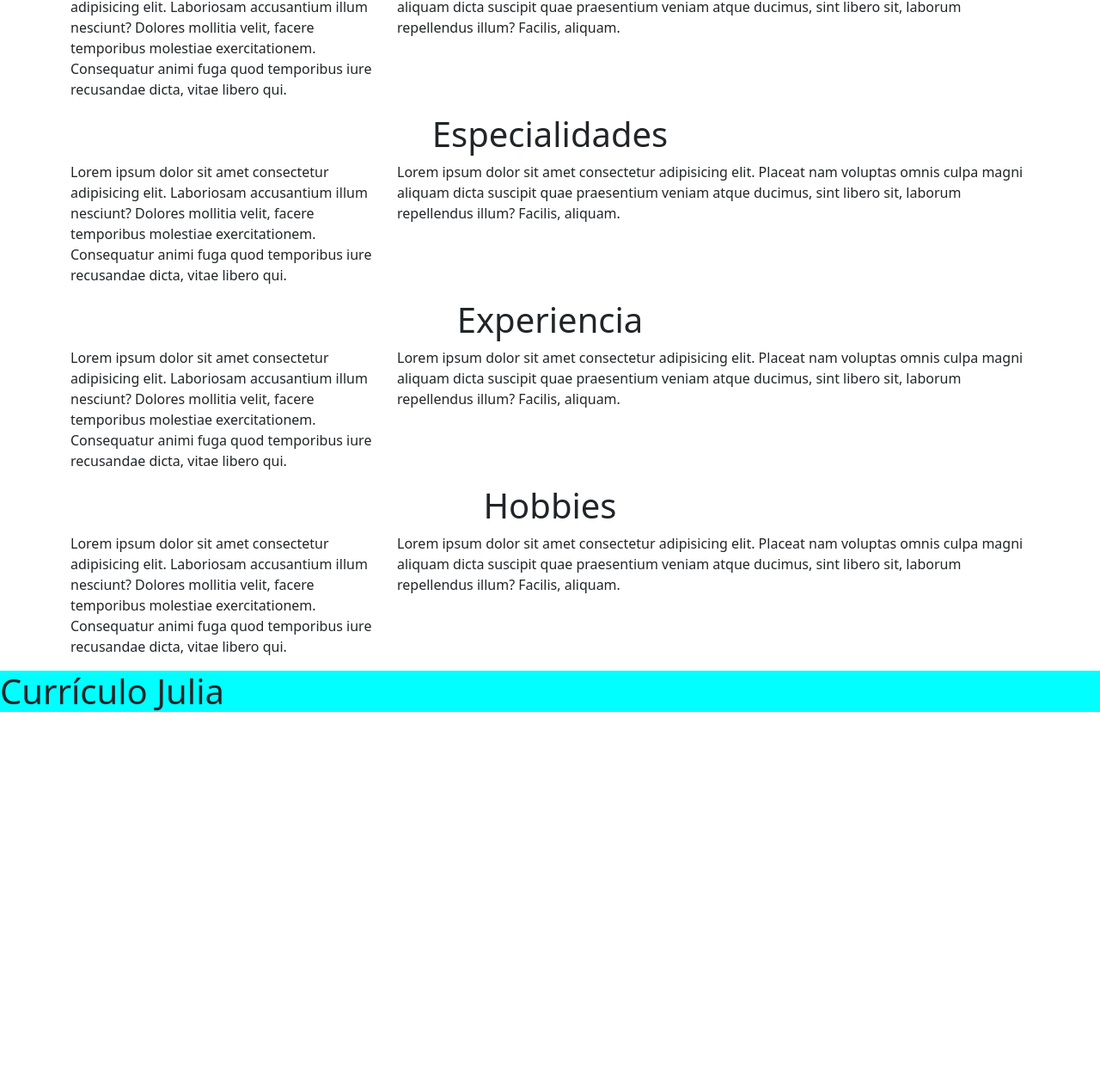
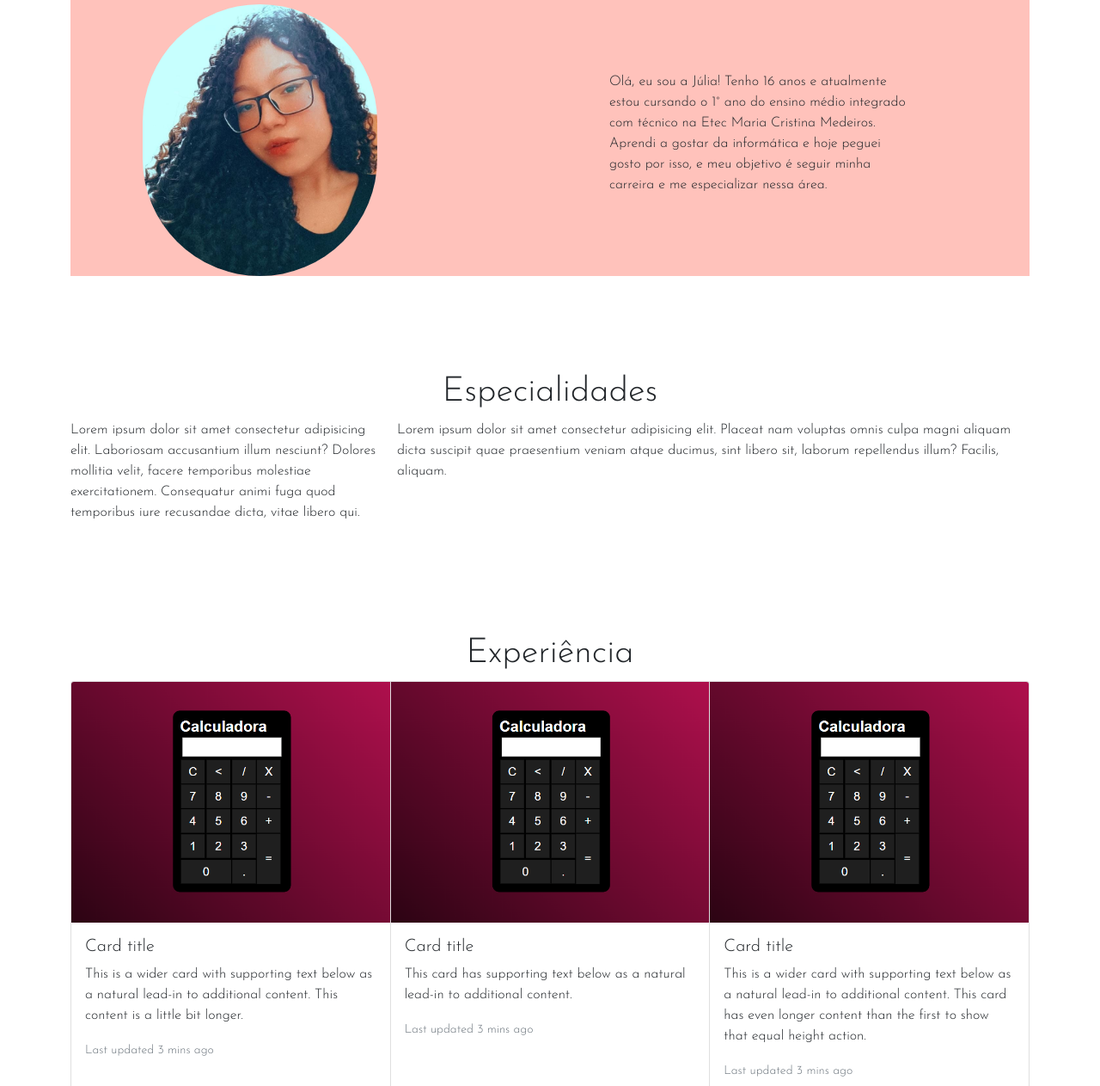
Before and after one commit to gferri-projects/Curriculo-Virtual, a plain HTML site: page index.html in a window 1280 px wide. Shown: the part 718-1981 px from the top of the page at 86% size. Before the commit the page ends 1554 px from the top, so only its background shows below. Drawn offline with nearby package versions, Linux system fonts and the light colour scheme.

Commit message:
Divisão de conteúdo - 30/11

```diff
--- a/css/style.css
+++ b/css/style.css
@@ -1,3 +1,12 @@
+p{
+    font-family: 'Josefin Sans', sans-serif;
+}
+
+h1, h2, h3, h4, h5, h6{
+    font-family: 'Josefin Sans', sans-serif;
+
+}
+
 .fundo_nav{
     background-color: rgb(106, 236, 236);
 }
@@ -14,3 +23,34 @@
 footer{
     background-color: aqua;
 }
+
+/* Configurações sobre */
+#sobre{
+    margin-bottom: 10%;
+
+}
+
+.sobre{
+    background-color: #ffc2bb;
+    width: 100%;
+}
+
+.img-sobre{
+    width: 50%;
+    border-radius: 300px;
+    margin-left: 5%;
+}
+
+.h-sobre{
+    margin-top: 3%;
+}
+
+/*  Fim Configurações sobre */
+
+#esp{
+    margin-bottom: 10%;
+}
+
+#exp{
+    margin-bottom: 10%;
+}
--- a/index.html
+++ b/index.html
@@ -13,6 +13,11 @@
     <link rel="stylesheet" href="css/bootstrap-utilities.css">
     <link rel="stylesheet" href="css/bootstrap.css">
     <link rel="stylesheet" href="css/style.css">
+
+    <!-- Fonte -->
+    <link rel="preconnect" href="https://fonts.googleapis.com">
+    <link rel="preconnect" href="https://fonts.gstatic.com" crossorigin>
+    <link href="https://fonts.googleapis.com/css2?family=Josefin+Sans:wght@300&display=swap" rel="stylesheet">
 
     <title>Curriculo Julia</title>
   </head>
@@ -109,17 +114,18 @@
     <!-- Conteudo total-->
     <div class="container">
 
-      <section id="sobre">
-        <div class="row">
+      <section id="sobre" class="sobre">
+        <div class="row align-items-center">
           <div>
-            <h1 class="text-center">Sobre</h1>
+            <h1 class="text-center h-sobre">Sobre Mim</h1>
           </div>
-          <div class="col-md-4">
-            <p>Lorem ipsum dolor sit amet consectetur adipisicing elit. Laboriosam accusantium illum nesciunt? Dolores mollitia velit, facere temporibus molestiae exercitationem. Consequatur animi fuga quod temporibus iure recusandae dicta, vitae libero qui.</p>
+          <div class="col-md-4 img-sobre">
+            <img src="img/sobre/julia2.jpeg" class="img-sobre" alt="imagem da autora do site">
           </div>
-          <div class="col-md-8">
-            <p>Lorem ipsum dolor sit amet consectetur adipisicing elit. Placeat nam voluptas omnis culpa magni aliquam dicta suscipit quae praesentium veniam atque ducimus, sint libero sit, laborum repellendus illum? Facilis, aliquam.</p>
+          <div class="col-md-4 ">
+            <p class="text-sobre">Olá, eu sou a Júlia! Tenho 16 anos e atualmente estou cursando o 1° ano do ensino médio integrado com técnico na Etec Maria Cristina Medeiros. Aprendi a gostar da informática e hoje peguei gosto por isso, e meu objetivo é seguir minha carreira e me especializar nessa área.</p>
           </div>
+
         </div>
       </section>
 
@@ -138,15 +144,31 @@
       </section>
 
       <section id="exp">
-        <div class="row">
-          <div>
-            <h1 class="text-center">Experiencia</h1>
+        <h1 class="text-center">Experiência</h1>
+        <div class="card-group">
+          <div class="card">
+            <img src="img/exp/calculadora.PNG" class="card-img-top" alt="...">
+            <div class="card-body">
+              <h5 class="card-title">Card title</h5>
+              <p class="card-text">This is a wider card with supporting text below as a natural lead-in to additional content. This content is a little bit longer.</p>
+              <p class="card-text"><small class="text-muted">Last updated 3 mins ago</small></p>
+            </div>
           </div>
-          <div class="col-md-4">
-            <p>Lorem ipsum dolor sit amet consectetur adipisicing elit. Laboriosam accusantium illum nesciunt? Dolores mollitia velit, facere temporibus molestiae exercitationem. Consequatur animi fuga quod temporibus iure recusandae dicta, vitae libero qui.</p>
+          <div class="card">
+            <img src="img/exp/calculadora.PNG" class="card-img-top" alt="...">
+            <div class="card-body">
+              <h5 class="card-title">Card title</h5>
+              <p class="card-text">This card has supporting text below as a natural lead-in to additional content.</p>
+              <p class="card-text"><small class="text-muted">Last updated 3 mins ago</small></p>
+            </div>
           </div>
-          <div class="col-md-8">
-            <p>Lorem ipsum dolor sit amet consectetur adipisicing elit. Placeat nam voluptas omnis culpa magni aliquam dicta suscipit quae praesentium veniam atque ducimus, sint libero sit, laborum repellendus illum? Facilis, aliquam.</p>
+          <div class="card">
+            <img src="img/exp/calculadora.PNG" class="card-img-top" alt="...">
+            <div class="card-body">
+              <h5 class="card-title">Card title</h5>
+              <p class="card-text">This is a wider card with supporting text below as a natural lead-in to additional content. This card has even longer content than the first to show that equal height action.</p>
+              <p class="card-text"><small class="text-muted">Last updated 3 mins ago</small></p>
+            </div>
           </div>
         </div>
       </section>
```
Also changed, not shown: img/exp/calculadora.PNG (added), img/exp/site.PNG (added), img/sobre/julia.jpg (added), img/sobre/julia2.jpeg (added).
